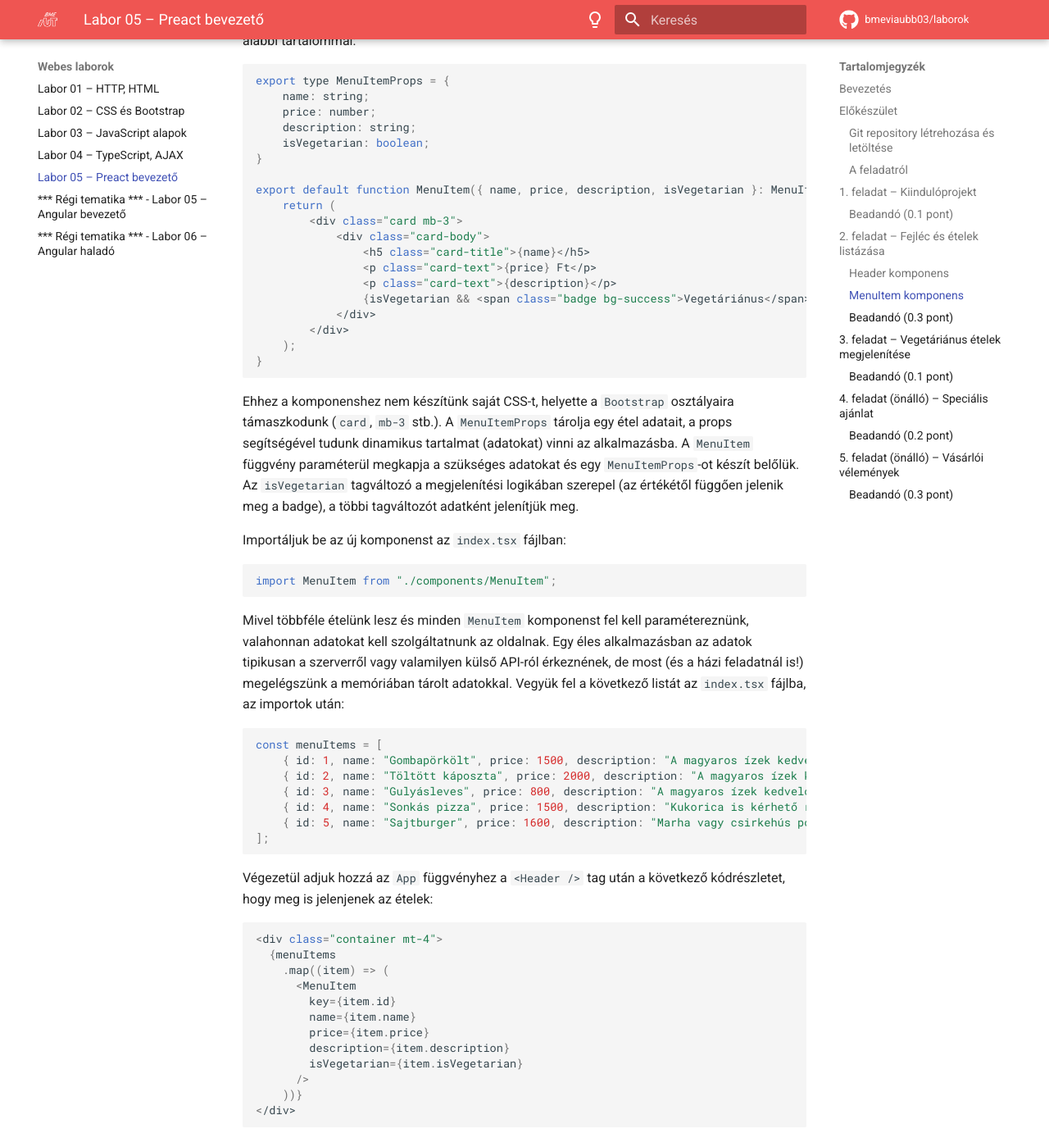
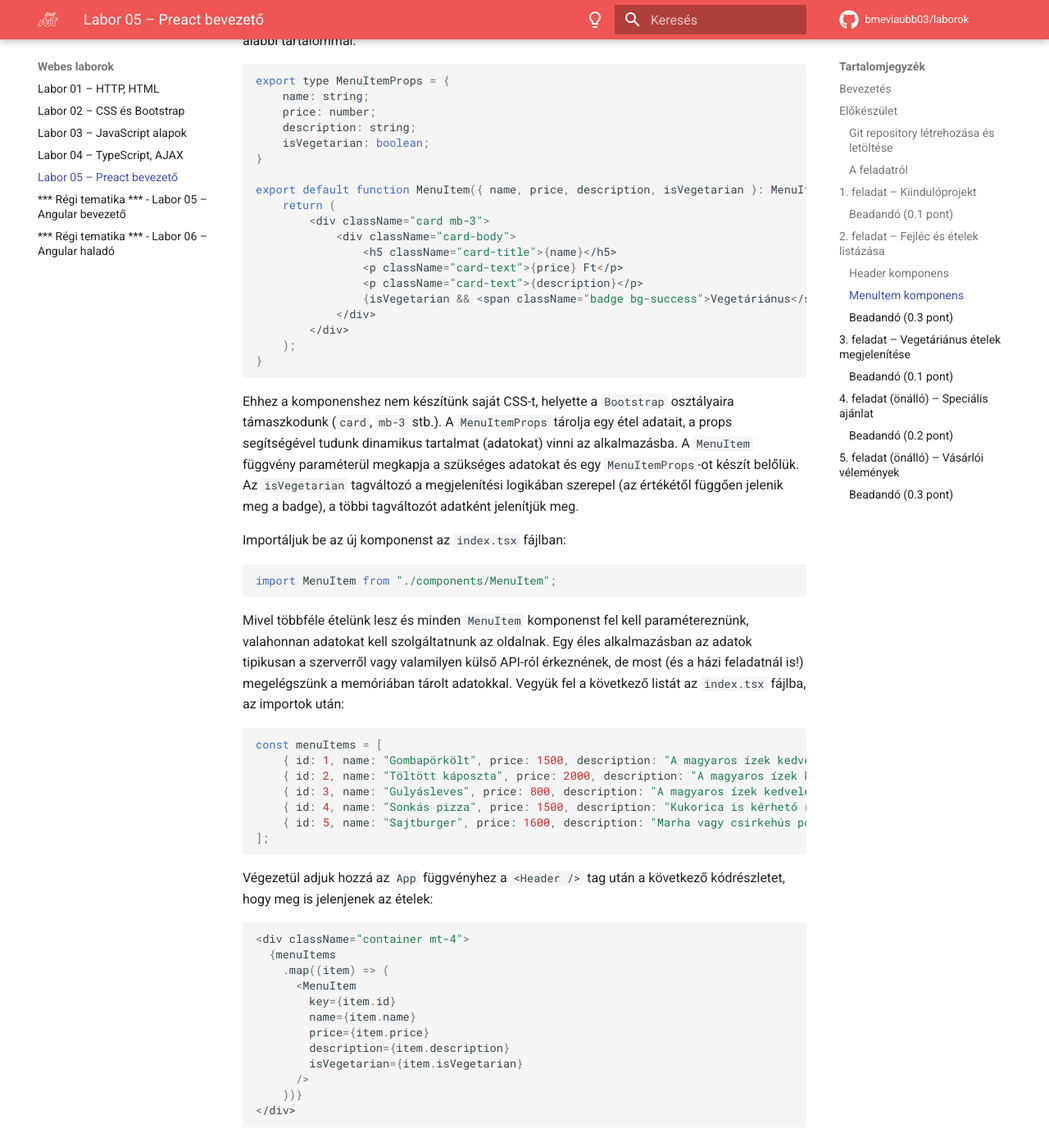
Before and after one commit to BMEVIAUBB03/laborok, an MkDocs documentation site: the page built from docs/laborok/web/05-react-01/index.md, in a window 1280 px wide and 1400 px high, scrolled down 6173 px. Shown: the whole window at 82% size. Built offline with MkDocs 1.6.1 and Material for MkDocs 9.7.7, drawn with Linux system fonts in a browser that asks for light colours; comment, search, counter and statistics services are not loaded; some of the changed text lies outside the part shown.

Commit message:
Web 05 - reverted class to className to better follow React best practices

````diff
--- a/docs/laborok/web/05-react-01/index.md
+++ b/docs/laborok/web/05-react-01/index.md
@@ -133,13 +133,13 @@ export default function Header() {
   return (
     <header>
       <h1>Webes labor 05 - Preact bevezető</h1>
-      <div class="subtitle">Étterem PReact alapokon</div>
+      <div className="subtitle">Étterem PReact alapokon</div>
     </header>
   );
 }
 ```
 
-Láthatjuk, hogy a `.tsx` fájlokban keveredik a HTML és TypeScript szintaxisa. Az `export default` lehetővé teszi, hogy egyszerűbben (kapcsos zárójelek nélkül) beimportáljuk a függvényt más fájlban. Ehelyett nyugodtan használhatnánk a az `export` kulcsszót önmagában is (`default` nélkül), ahogy azt előző laboron láttuk. A Header függvény a szemantikus `header` HTML tag-el tér vissza vissza, ezt tudjuk más komponensben, például az `index.tsx` fájlban felhasználni. A `class="subtitle"`-vel a CSS stílusozásra készülünk fel.
+Láthatjuk, hogy a `.tsx` fájlokban keveredik a HTML és TypeScript szintaxisa. Az `export default` lehetővé teszi, hogy egyszerűbben (kapcsos zárójelek nélkül) beimportáljuk a függvényt más fájlban. Ehelyett nyugodtan használhatnánk a az `export` kulcsszót önmagában is (`default` nélkül), ahogy azt előző laboron láttuk. A Header függvény a szemantikus `header` HTML tag-el tér vissza vissza, ezt tudjuk más komponensben, például az `index.tsx` fájlban felhasználni. A `className="subtitle"`-vel a CSS stílusozásra készülünk fel.
 
 ??? note "Komponensek létrehozásának automatizálása"
     Bár kényelmes lenne valamilyen szkript vagy CLI parancs segítségével komponenseket létrehozni (mint pl. az Angular keretrendszerben), a Preact sajnos erre nem ad beépített támogatást. Szerencsére viszont egy komponens létrehozása nem egy bonyolult folyamat, általában egy `.tsx` és egy `.css` fájl létrehozása elég. Ezen kívül ha nagyon szeretnénk, saját Node.js szkriptet is írhatunk, de a tárgy keretein belül erre nincs szükség.
@@ -217,12 +217,12 @@ export type MenuItemProps = {
 
 export default function MenuItem({ name, price, description, isVegetarian }: MenuItemProps) {
     return (
-        <div class="card mb-3">
-            <div class="card-body">
-                <h5 class="card-title">{name}</h5>
-                <p class="card-text">{price} Ft</p>
-                <p class="card-text">{description}</p>
-                {isVegetarian && <span class="badge bg-success">Vegetáriánus</span>}
+        <div className="card mb-3">
+            <div className="card-body">
+                <h5 className="card-title">{name}</h5>
+                <p className="card-text">{price} Ft</p>
+                <p className="card-text">{description}</p>
+                {isVegetarian && <span className="badge bg-success">Vegetáriánus</span>}
             </div>
         </div>
     );
@@ -252,7 +252,7 @@ const menuItems = [
 Végezetül adjuk hozzá az `App` függvényhez a `<Header />` tag után a következő kódrészletet, hogy meg is jelenjenek az ételek:
 
 ```javascript
-<div class="container mt-4">
+<div className="container mt-4">
   {menuItems
     .map((item) => (
       <MenuItem
@@ -294,10 +294,10 @@ Az állapotváltozó kezdetben `false` értéket vesz fel. Ezután vegyük fel a
 export default function App() {
   // ...
 
-  <div class="container mt-4">
-    <div class="text-center">
+  <div className="container mt-4">
+    <div className="text-center">
       <button
-        class="btn btn-primary mb-3"
+        className="btn btn-primary mb-3"
         onClick={() => setShowVegetarianOnly(!showVegetarianOnly)}>
         {showVegetarianOnly ? "Minden Étel" : "Csak Vegetáriánus Ételek"}
       </button>
````
